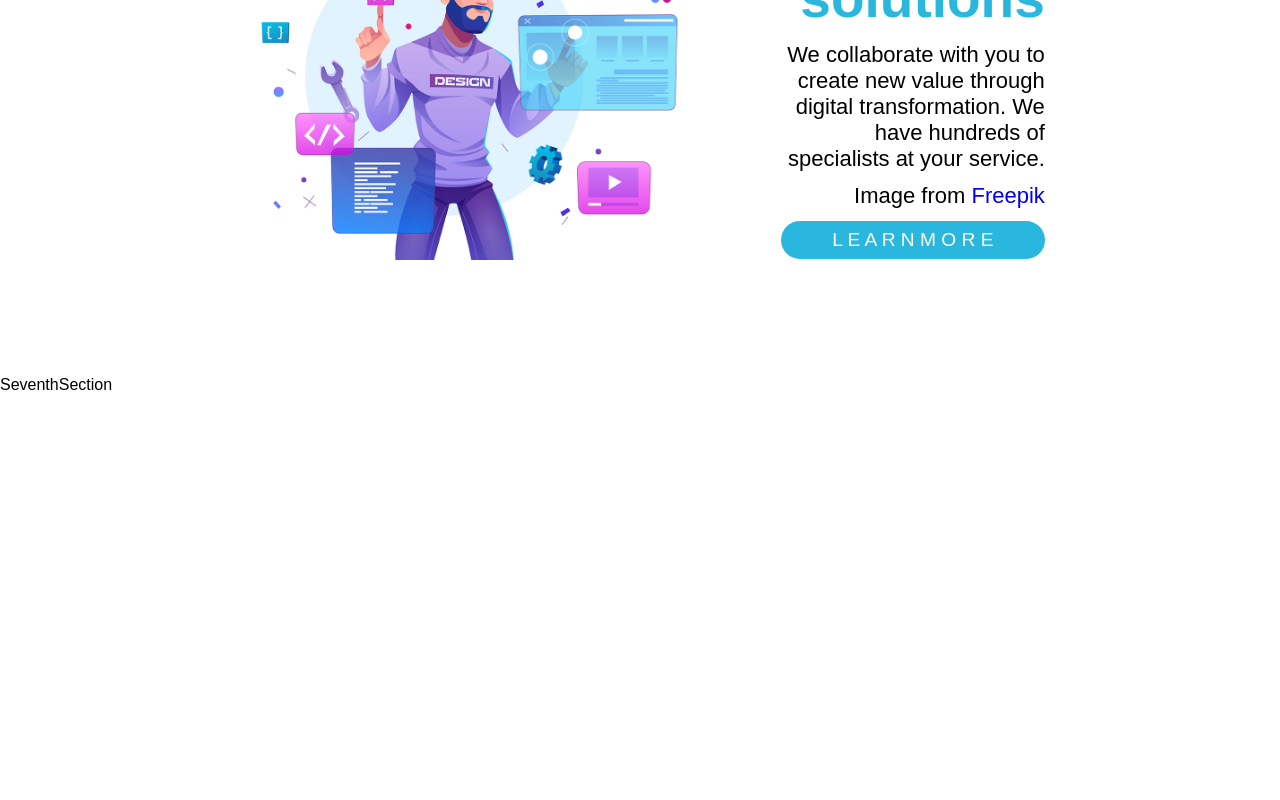
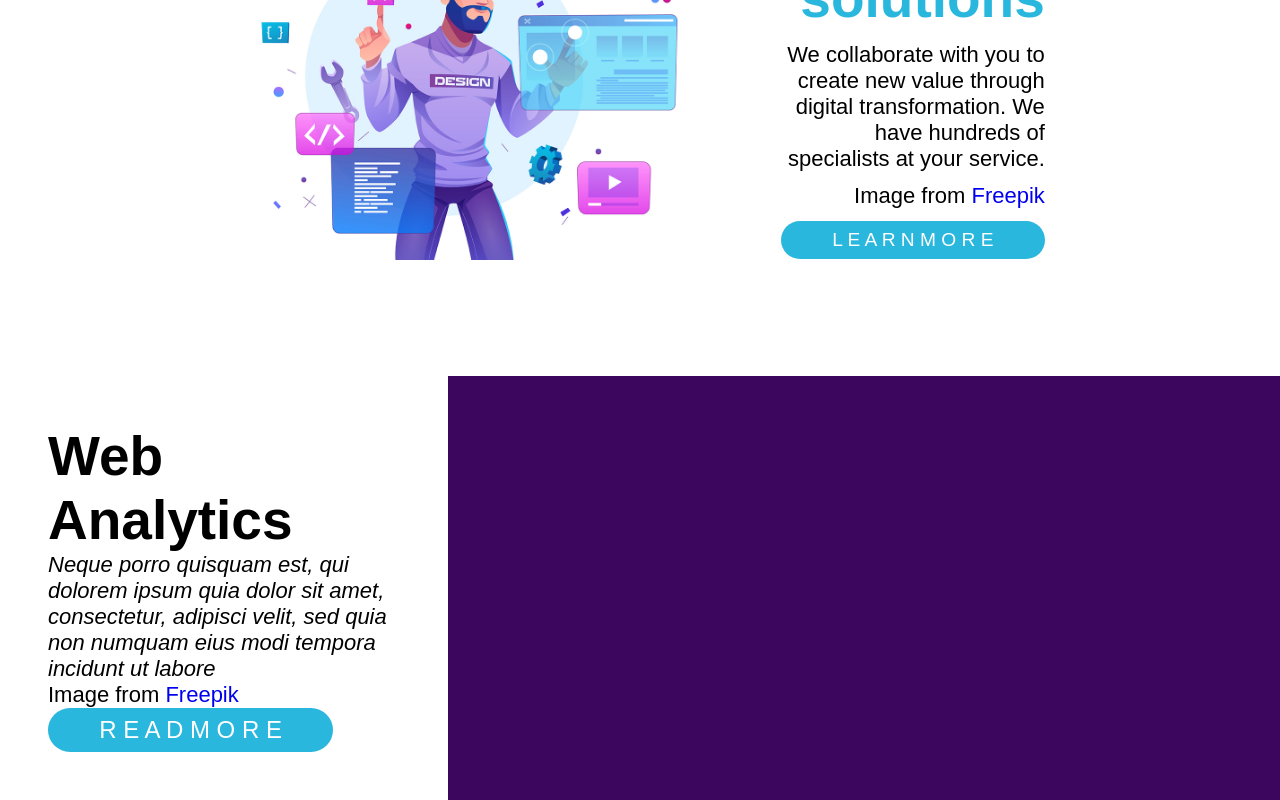
Before and after one commit to khashayaryaghma/WebSoftwareDevelopers, a React (Create React App) app in the folder client/: page / in a window 1280 px wide. Shown: the part 3262-4062 px from the top of the page. Before the commit the page ends 3656 px from the top, so only its background shows below. Built offline with nearby package versions, Linux system fonts and the light colour scheme.

Commit message:
add article to SeventhSection

```diff
--- a/client/src/components/SeventhSection/SeventhSection.js
+++ b/client/src/components/SeventhSection/SeventhSection.js
@@ -1,8 +1,35 @@
-import { StyledSeventhSection } from "./SeventhSection.style"
+import { StyledSeventhSection, StyledArticle } from "./SeventhSection.style"
+import Button from "../Button/Button";
+import Image from "../Image/Image";
 
-function SeventhSection() {
+function SeventhSection({ bgColor }) {
   return (
-    <div>SeventhSection</div>
+    <StyledSeventhSection bgColor={bgColor}>
+      <StyledArticle>
+        <h1 className="heading">Web Analytics</h1>
+        <p className="para">
+          <em>Neque porro quisquam est, qui dolorem ipsum quia dolor sit amet, consectetur, adipisci velit, sed quia non numquam eius modi tempora incidunt ut labore</em>
+        </p>
+        <p className="para">
+          Image from
+          <a
+            href="https://www.freepik.com/vectors/computer"
+          >
+            {" "}
+            Freepik
+          </a>
+        </p>
+        <Button
+          bgColor="#29B7DD"
+          color="white"
+          brRadius="30px"
+          pd="0.5rem 3.2rem"
+          fSize="1.5rem"
+        >
+          R E A D M O R E
+        </Button>
+      </StyledArticle>
+    </StyledSeventhSection>
   )
 }
 
--- a/client/src/components/SeventhSection/SeventhSection.style.js
+++ b/client/src/components/SeventhSection/SeventhSection.style.js
@@ -4,3 +4,14 @@ export const StyledSeventhSection = styled.section`
     background-color: ${(props) =>
         props.bgColor === "purple" ? "#3C065E" : props.bgColor};
 `
+
+export const StyledArticle = styled.article`
+    width: 28rem;
+    min-height:26rem ;
+    padding: 3rem;
+    background-color: white;
+    display: flex;
+    flex-direction: column;
+    align-items: flex-start;
+    justify-content: space-around;
+`;
```
